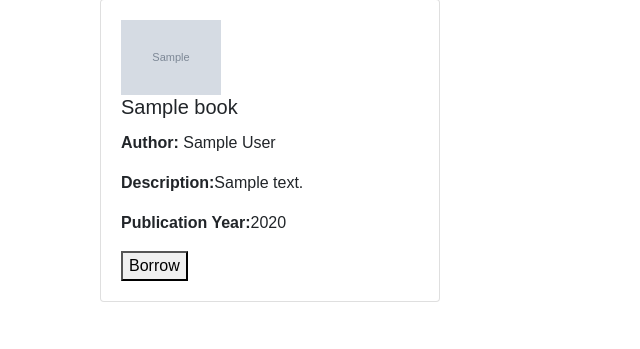
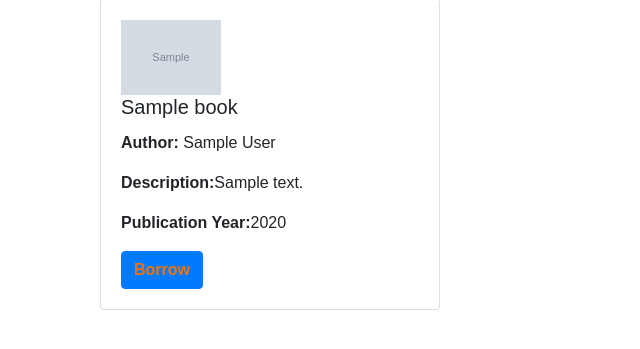
Before and after one commit to IANKAMAU-cm/Libree, a Flask app: page /view_books in a window 1280 px wide. Shown: the part 81-430 px from the top of the page, without its empty margins (0-640 px from the left). Run offline with Flask 3, Linux system fonts and the light colour scheme; a user stored in the database is signed in; tables that the repository leaves empty hold one stand-in row (values such as "Sample post"); grey boxes marked "Sample" are stand-in pictures; some libraries are stand-ins or nearby versions.

Commit message:
second commit

```diff
--- a/templates/view_books.html
+++ b/templates/view_books.html
@@ -30,10 +30,10 @@
                             <p class="card-text"><strong>Description:</strong>{{ book.description }}</p>
                             <p class="card-text"><strong>Publication Year:</strong>{{ book.publication_year }}</p>
                             {% if book.available_quantity > 0 %}
-                            <button onclick="document.getElementById('borrow-form').submit();">Borrow</button>
 
-                            <form id="borrow-form" action="{{ url_for('borrow_book', book_id=book.id) }}" method="POST" style="display:none;">
-                                {{ csrf_token() }}
+                            <form id="borrow-form" action="{{ url_for('borrow_book', book_id=book.id) }}" method="POST">
+                                <input type="hidden" name="csrf_token" value="{{ csrf_token() }}">
+                                <button type="submit" class="btn btn-primary">Borrow</button>
                             </form>
                             {% else %}
                             <span>Not Available</span>
```
Also changed, not shown: instance/library.db.
